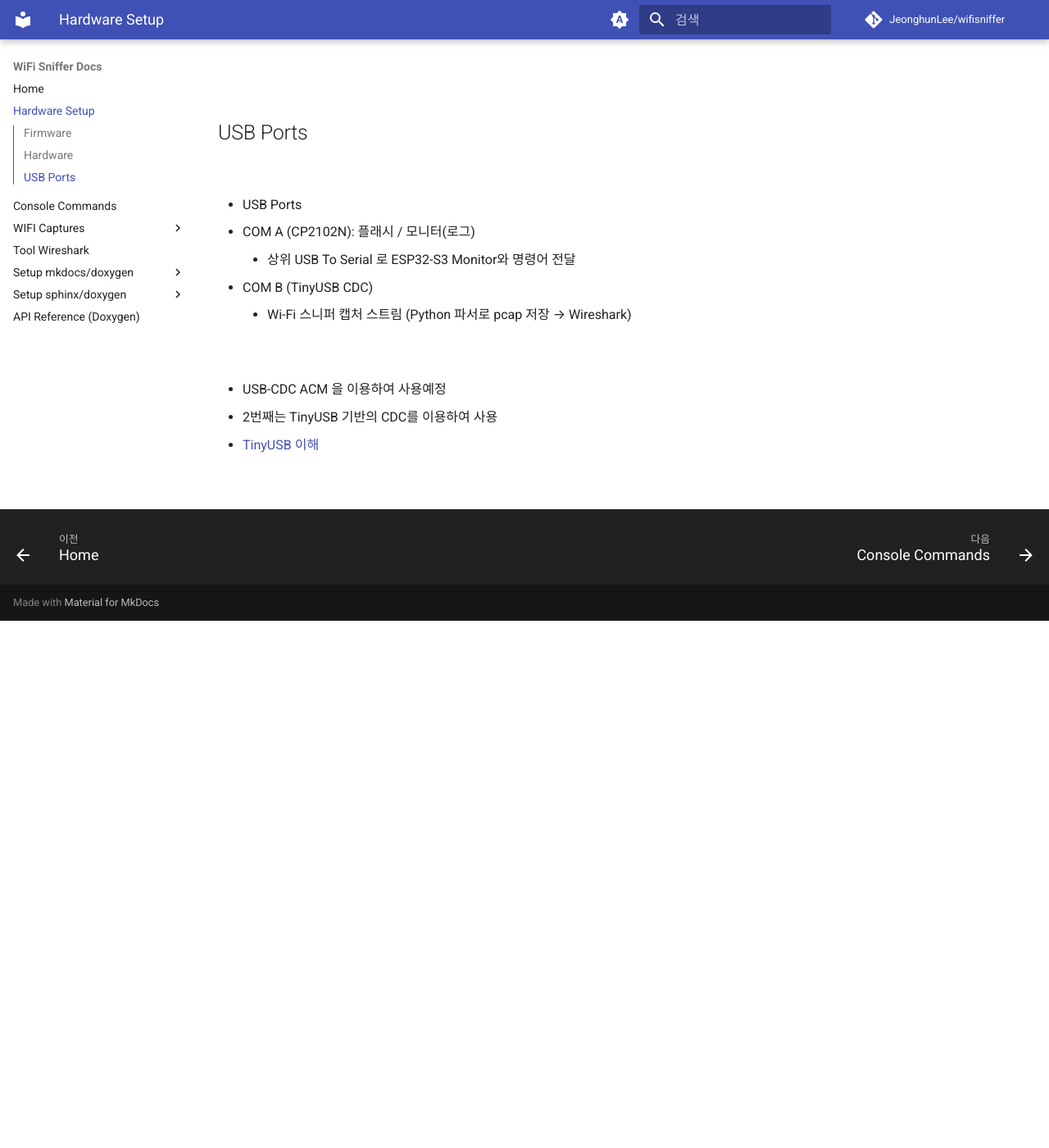
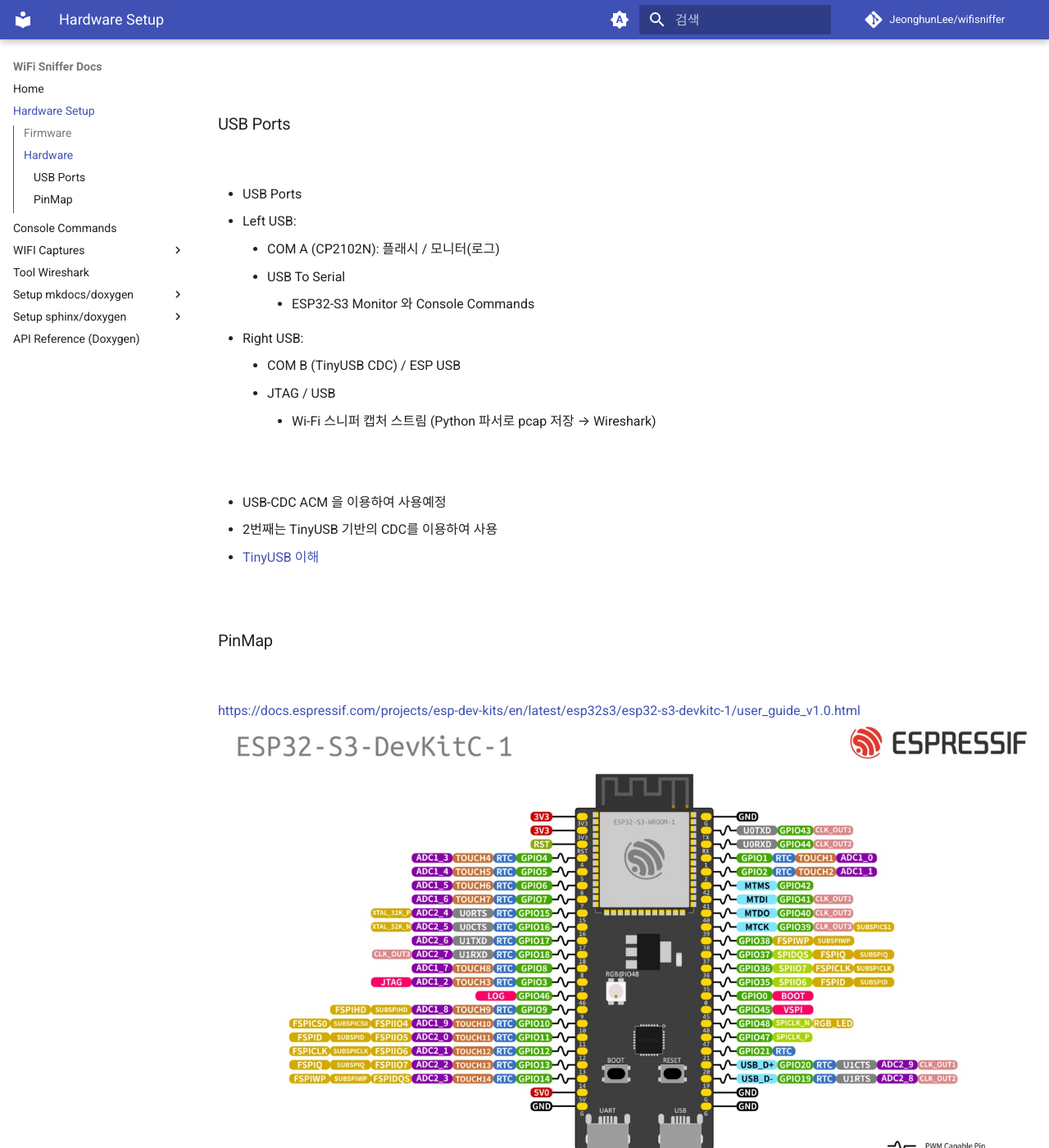
Before and after one commit to JeonghunLee/wifisniffer, an MkDocs documentation site: the page built from docs/board.md, in a window 1280 px wide and 1400 px high, scrolled down 4812 px. Shown: the whole window at 82% size. Built offline with MkDocs 1.6.1 and Material for MkDocs 9.7.7, drawn with Linux system fonts in a browser that asks for light colours; comment, search, counter and statistics services are not loaded; before the commit the page ends 5569 px from its top, so only the background shows below that.

Commit message:
update docs

```diff
--- a/docs/board.md
+++ b/docs/board.md
@@ -67,15 +67,19 @@
 <br/>
 
 
-## USB Ports
+### USB Ports
 
 <br/>
 
 * USB Ports
-   1. COM A (CP2102N): 플래시 / 모니터(로그)
-      * 상위 USB To Serial 로 ESP32-S3 Monitor와 명령어 전달
-   2. COM B (TinyUSB CDC)
-      * Wi-Fi 스니퍼 캡처 스트림 (Python 파서로 pcap 저장 → Wireshark)
+   1. Left USB:
+      * COM A (CP2102N): 플래시 / 모니터(로그)
+      * USB To Serial
+         * ESP32-S3 Monitor 와 Console Commands
+   2. Right USB:
+      * COM B (TinyUSB CDC) / ESP USB
+      * JTAG / USB
+         * Wi-Fi 스니퍼 캡처 스트림 (Python 파서로 pcap 저장 → Wireshark)
 
 <br/>
 
@@ -84,3 +88,13 @@
    * [TinyUSB 이해](https://docs.espressif.com/projects/esp-iot-solution/en/latest/usb/usb_overview/tinyusb_guide.html)
 
 <br/>
+
+### PinMap
+
+<br/>
+
+https://docs.espressif.com/projects/esp-dev-kits/en/latest/esp32s3/esp32-s3-devkitc-1/user_guide_v1.0.html
+![](./imgs/ESP32-S3_DevKitC-1_pinlayout.jpg)
+
+
+<br/>
```
Also changed, not shown: docs/imgs/ESP32-S3_DevKitC-1_pinlayout.jpg (added).
